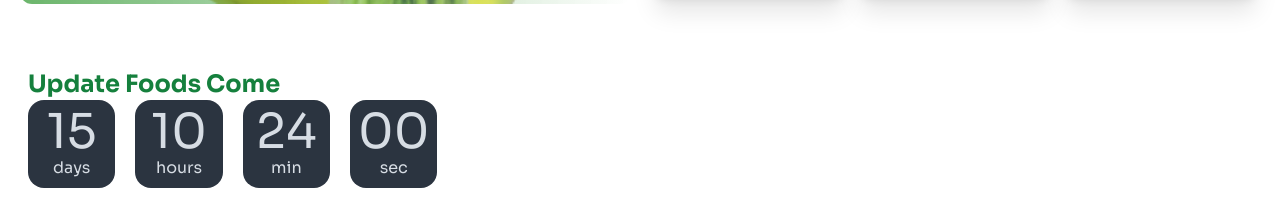
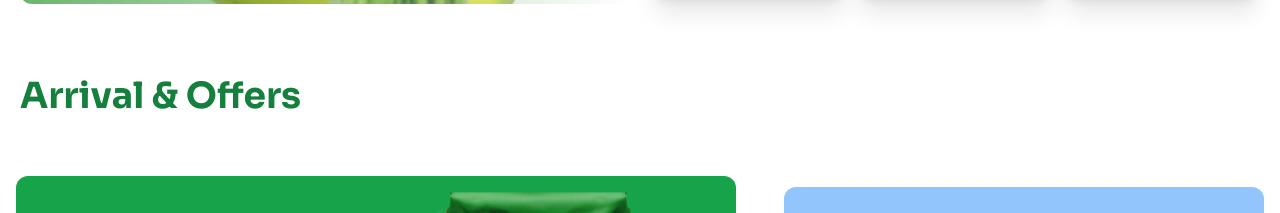
Before and after one commit to Mydul-front/assignment-3, a plain HTML site: page index.html in a window 1280 px wide. Shown: the part 2840-3053 px from the top of the page. Drawn offline with nearby package versions, Linux system fonts and the light colour scheme.

Commit message:
delete the animation

```diff
--- a/index.html
+++ b/index.html
@@ -494,45 +494,6 @@
           </div>
         </div>
         <!-- animation section -->
-        <div class="m-4 p-3">
-          <h1 class="text-2xl font-bold text-green-700">Update Foods Come</h1>
-          <div>
-            <div class="grid auto-cols-max grid-flow-col gap-5 text-center">
-              <div
-                class="bg-neutral rounded-box text-neutral-content flex flex-col p-2"
-              >
-                <span class="countdown font-mono text-5xl">
-                  <span style="--value: 15"></span>
-                </span>
-                days
-              </div>
-              <div
-                class="bg-neutral rounded-box text-neutral-content flex flex-col p-2"
-              >
-                <span class="countdown font-mono text-5xl">
-                  <span style="--value: 10"></span>
-                </span>
-                hours
-              </div>
-              <div
-                class="bg-neutral rounded-box text-neutral-content flex flex-col p-2"
-              >
-                <span class="countdown font-mono text-5xl">
-                  <span style="--value: 24"></span>
-                </span>
-                min
-              </div>
-              <div
-                class="bg-neutral rounded-box text-neutral-content flex flex-col p-2"
-              >
-                <span class="countdown font-mono text-5xl">
-                  <span style="--value:${counter};"></span>
-                </span>
-                sec
-              </div>
-            </div>
-          </div>
-        </div>
       </section>
 
       <section>
```
